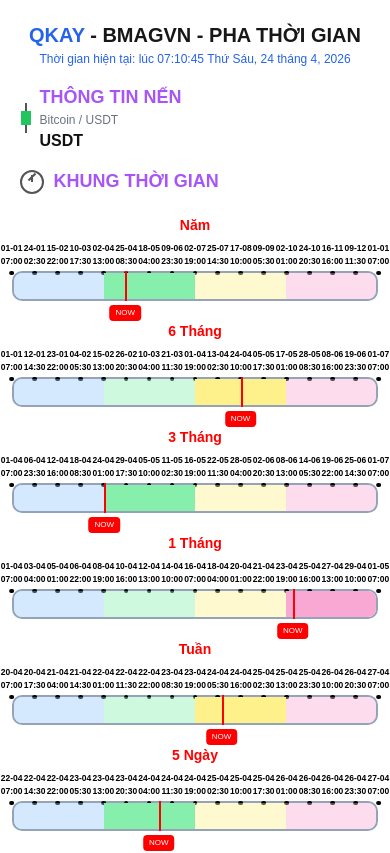
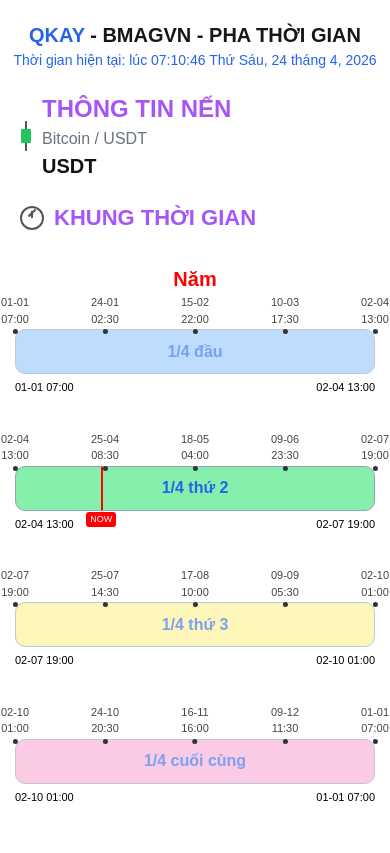
Before and after one commit to khainq27-sudo/pha-time, a Next.js app: page / in a window 390 px wide. Shown: the top 853 px of the page. Built offline with nearby package versions, Linux system fonts and the light colour scheme; no server answers.

Commit message:
update UI + chart OKX

```diff
--- a/app/page.tsx
+++ b/app/page.tsx
@@ -216,34 +216,45 @@ function Timeline({
   now: Date;
 }) {
   const progress =
-    ((now.getTime() - start.getTime()) /
-      (end.getTime() - start.getTime())) *
-    100;
+    ((now.getTime() - start.getTime()) / (end.getTime() - start.getTime())) * 100;
+
+  const totalTicks = 16;
+  const step = (end.getTime() - start.getTime()) / totalTicks;
+
+  // Chia 16 phần thành 4 nhóm (mỗi nhóm 4 phần)
+  const phases = [
+    { label: "1/4 đầu", color: "#93c5fd", range: [0, 4] },
+    { label: "1/4 thứ 2", color: "#86efac", range: [4, 8] },
+    { label: "1/4 thứ 3", color: "#fef08a", range: [8, 12] },
+    { label: "1/4 cuối cùng", color: "#f9a8d4", range: [12, 16] },
+  ];
+
+  return (
+    <div style={styles.timelineRow}>
+      <div style={styles.label}>{title}</div>
+      <div style={styles.responsiveGrid}>
+        {phases.map((phase, phaseIdx) => {
+          const [startIdx, endIdx] = phase.range;
+          const phaseStartPercent = (startIdx / totalTicks) * 100;
+          const phaseEndPercent = (endIdx / totalTicks) * 100;
+
+          // Kiểm tra xem kim "NOW" có nằm trong đoạn này không
+          const isNowInPhase = progress >= phaseStartPercent && progress < phaseEndPercent;
+          // Tính vị trí kim NOW tương đối trong đoạn 1/4 này
+          const relativeProgress = ((progress - phaseStartPercent) / (phaseEndPercent - phaseStartPercent)) * 100;
+
           const ticks = [];
-
-  const total = 16;
-  const currentPart = Math.floor(progress / (100 / total));
-  const step = (end.getTime() - start.getTime()) / total;
-
-  for (let i = 0; i <= total; i++) {
+          for (let i = startIdx; i <= endIdx; i++) {
             const t = new Date(start.getTime() + step * i);
             ticks.push({
-      percent: (i / total) * 100,
-      label: t.toLocaleDateString("vi-VN", {
-        day: "2-digit",
-        month: "2-digit",
-      }),
-      hour: t.toLocaleTimeString("vi-VN", {
-        hour: "2-digit",
-        minute: "2-digit",
-      }),
+              percent: ((i - startIdx) / (endIdx - startIdx)) * 100,
+              label: t.toLocaleDateString("vi-VN", { day: "2-digit", month: "2-digit" }),
+              hour: t.toLocaleTimeString("vi-VN", { hour: "2-digit", minute: "2-digit" }),
             });
           }
 
           return (
-    <div style={styles.timelineRow}>
-      <div style={styles.label}>{title}</div>
-
+            <div key={phaseIdx} style={styles.phaseContainer}>
               <div style={styles.timelineContent}>
                 {ticks.map((t, i) => (
                   <div key={i} style={{ ...styles.tick, left: `${t.percent}%` }}>
@@ -252,25 +263,24 @@ function Timeline({
                     <div style={styles.dot}></div>
                   </div>
                 ))}
-
-        <div style={styles.bar}>
-          {[...Array(4)].map((_, i) => (
-            <div
-              key={i}
-              style={{
-                ...styles.part,
-                background: ["#93c5fd", "#86efac", "#fef08a", "#f9a8d4"][i],
-                opacity: Math.floor(currentPart / 4) === i ? 1 : 0.4,
-                transform:
-                  Math.floor(currentPart / 4) === i ? "scaleY(1.1)" : "scaleY(1)",
-              }}
-            />
-          ))}
-
-          <div style={{ ...styles.line, left: `${progress}%` }}></div>
+                <div style={{ ...styles.bar, background: phase.color, opacity: isNowInPhase ? 1 : 0.6 }}>
+                  <div style={styles.phaseText}>{phase.label}</div>
+                  {isNowInPhase && (
+                    <>
+                      <div style={{ ...styles.line, left: `${relativeProgress}%` }}></div>
+                      <div style={{ ...styles.now, left: `${relativeProgress}%` }}>NOW</div>
+                    </>
+                  )}
                 </div>
-
-        <div style={{ ...styles.now, left: `${progress}%` }}>NOW</div>
+                {/* Hiển thị ngày giờ bắt đầu và kết thúc ở dưới bar như hình mẫu */}
+                <div style={styles.rangeTextContainer}>
+                  <span>{ticks[0].label} {ticks[0].hour}</span>
+                  <span>{ticks[ticks.length-1].label} {ticks[ticks.length-1].hour}</span>
+                </div>
+              </div>
+            </div>
+          );
+        })}
       </div>
     </div>
   );
@@ -278,69 +288,87 @@ function Timeline({
 
 // ===== ĐÂY LÀ PHẦN STYLE MỚI - BẠN DÁN ĐÈ VÀO CUỐI FILE =====
 const styles: any = {
-  container: { background: "#fff", minHeight: "100vh", overflowX: "hidden", paddingBottom: "40px" },
-  header: { textAlign: "center", paddingTop: 20, paddingInline: "10px" },
+  container: { background: "#fff", minHeight: "100vh", paddingBottom: "50px", fontFamily: "Arial, sans-serif" },
+  header: { textAlign: "center", paddingTop: 20 },
   title: { fontSize: "clamp(20px, 5vw, 34px)", fontWeight: "bold" },
   qkay: { color: "#2563eb" },
-  time: { color: "#2563eb", fontSize: "clamp(12px, 3vw, 16px)" },
+  time: { color: "#2563eb", fontSize: "14px" },
 
-  leftSection: { paddingLeft: "clamp(15px, 5vw, 40px)", marginTop: "clamp(15px, 4vw, 30px)" },
-  candleBox: { display: "flex", gap: "clamp(8px, 2vw, 12px)", alignItems: "center" },
+  leftSection: { paddingLeft: "20px", marginTop: "20px" },
+  candleBox: { display: "flex", gap: 10, alignItems: "center" },
   candleIcon: { position: "relative", width: 12, height: 30 },
   wick: { width: 2, height: 30, background: "#555", position: "absolute", left: "50%", transform: "translateX(-50%)" },
   body: { width: 10, height: 14, background: "#22c55e", position: "absolute", top: 8, left: "50%", transform: "translateX(-50%)" },
+  candleTitle: { color: "#a855f7", fontWeight: "bold", fontSize: "24px" },
+  market: { color: "#6b7280" },
+  price: { fontSize: "20px", fontWeight: "bold" },
 
-  candleTitle: { color: "#a855f7", fontWeight: "bold", fontSize: "clamp(18px, 4vw, 30px)" },
-  market: { color: "#6b7280", fontSize: "clamp(12px, 3vw, 16px)" },
-  price: { fontSize: "clamp(16px, 4vw, 20px)", fontWeight: "bold" },
-
-  timeFrameBox: { display: "flex", gap: 10, paddingLeft: "clamp(15px, 5vw, 40px)", marginTop: "clamp(15px, 4vw, 30px)", alignItems: "center" },
+  timeFrameBox: { display: "flex", gap: 10, paddingLeft: "20px", marginTop: "20px", alignItems: "center" },
   clockIcon: { position: "relative", width: 24, height: 24 },
   clockCircle: { border: "2px solid #555", borderRadius: "50%", width: "100%", height: "100%" },
   hourHand: { width: 2, height: 7, background: "#555", position: "absolute", top: 5, left: "50%", transform: "translateX(-50%)" },
   minuteHand: { width: 2, height: 10, background: "#555", position: "absolute", top: 2, left: "50%", transform: "translateX(-50%) rotate(45deg)" },
+  timeFrameTitle: { color: "#a855f7", fontWeight: "bold", fontSize: "22px" },
 
-  timeFrameTitle: { color: "#a855f7", fontWeight: "bold", fontSize: "clamp(18px, 4vw, 24px)" },
+  timelineRow: { marginTop: 30, padding: "0 15px" },
+  label: { color: "red", fontWeight: "bold", textAlign: "center", fontSize: "20px", marginBottom: "35px" },
 
-  timelineRow: { display: "flex", alignItems: "center", flexDirection: "column", marginTop: "clamp(20px, 4vw, 30px)", padding: "0 clamp(10px, 3vw, 40px)", gap: 0 },
-  label: { width: "clamp(80px, 20vw, 120px)", color: "red", fontWeight: "bold", textAlign: "center", marginBottom: "clamp(35px, 8vw, 45px)", fontSize: "clamp(14px, 3vw, 18px)" },
+  // Responsive Grid: Trên PC hiện 1 dòng (4 cột), trên điện thoại tự xuống dòng
+  responsiveGrid: {
+    display: "grid",
+    gridTemplateColumns: "repeat(auto-fit, minmax(300px, 1fr))",
+    gap: "50px 20px"
+  },
 
+  phaseContainer: { marginBottom: "20px" },
   timelineContent: { position: "relative", width: "100%" },
 
-  bar: { display: "flex", width: "100%", height: "clamp(30px, 6vw, 50px)", borderRadius: 10, overflow: "hidden", border: "2px solid #94a3b8" },
-  part: { flex: 1 },
+  bar: {
+    display: "flex",
+    alignItems: "center",
+    justifyContent: "center",
+    width: "100%",
+    height: "45px",
+    borderRadius: "10px",
+    border: "1px solid #94a3b8",
+    position: "relative"
+  },
+  phaseText: { color: "#2563eb", fontWeight: "bold", fontSize: "16px", zIndex: 1 },
   line: { position: "absolute", top: 0, bottom: 0, width: 2, background: "red", zIndex: 2 },
 
   tick: {
     position: "absolute",
     bottom: "100%",
-    transform: "translate(-50%, 4px)",
-    fontSize: "clamp(8.5px, 2vw, 13px)",
-    color: "#000",
-    fontWeight: "700",
+    transform: "translate(-50%, 5px)",
+    fontSize: "11px",
+    color: "#444",
     textAlign: "center",
     whiteSpace: "nowrap",
     display: "flex",
     flexDirection: "column",
-    alignItems: "center"
+    alignItems: "center",
+    zIndex: 3
   },
-  dot: {
-    width: "clamp(4px, 1.2vw, 6px)",
-    height: "clamp(4px, 1.2vw, 6px)",
-    background: "#000",
-    borderRadius: "50%",
-    marginTop: "3px"
+  dot: { width: "5px", height: "5px", background: "#333", borderRadius: "50%", marginTop: "2px" },
+
+  rangeTextContainer: {
+    display: "flex",
+    justifyContent: "space-between",
+    fontSize: "11px",
+    color: "#000",
+    marginTop: "5px",
+    fontWeight: "500"
   },
 
   now: {
     position: "absolute",
-    top: "100%",
-    transform: "translate(-50%, 4px)",
+    top: "105%",
+    transform: "translateX(-50%)",
     background: "red",
     color: "#fff",
-    fontSize: "clamp(8px, 1.8vw, 10px)",
-    padding: "2px 6px",
-    borderRadius: 4,
-    zIndex: 2,
+    fontSize: "9px",
+    padding: "1px 4px",
+    borderRadius: "3px",
+    zIndex: 4,
   },
 };
```
Lines whose indentation alone changed are shown as unchanged.
